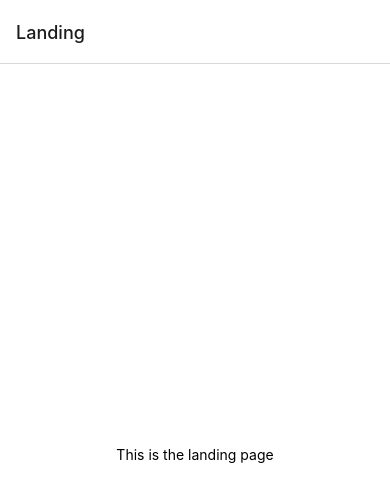
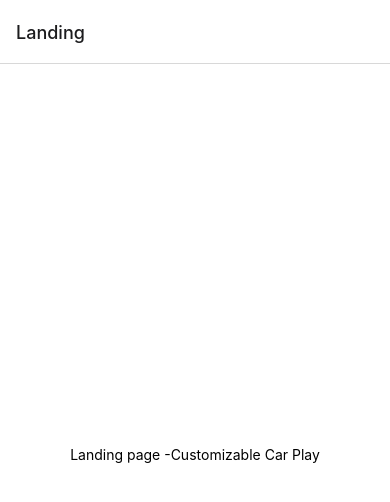
Before and after one commit to WSU-4110/Customizable-CarPlay, a React Native app in the folder CustomizableCarPlay/: screen /Landing in a window 390 px wide. Shown: the top 502 px of the page. Built offline with nearby package versions, Linux system fonts and the light colour scheme.

Commit message:
changed text for landing page

```diff
--- a/CustomizableCarPlay/pages/landing.js
+++ b/CustomizableCarPlay/pages/landing.js
@@ -6,7 +6,7 @@ import { StyleSheet, Text, View } from "react-native";
 export default function Landing() {
   return (
     <View style={styles.container}>
-      <Text>This is the landing page</Text>
+      <Text>Landing page -Customizable Car Play</Text>
       <StatusBar style="auto" />
     </View>
   );
```
